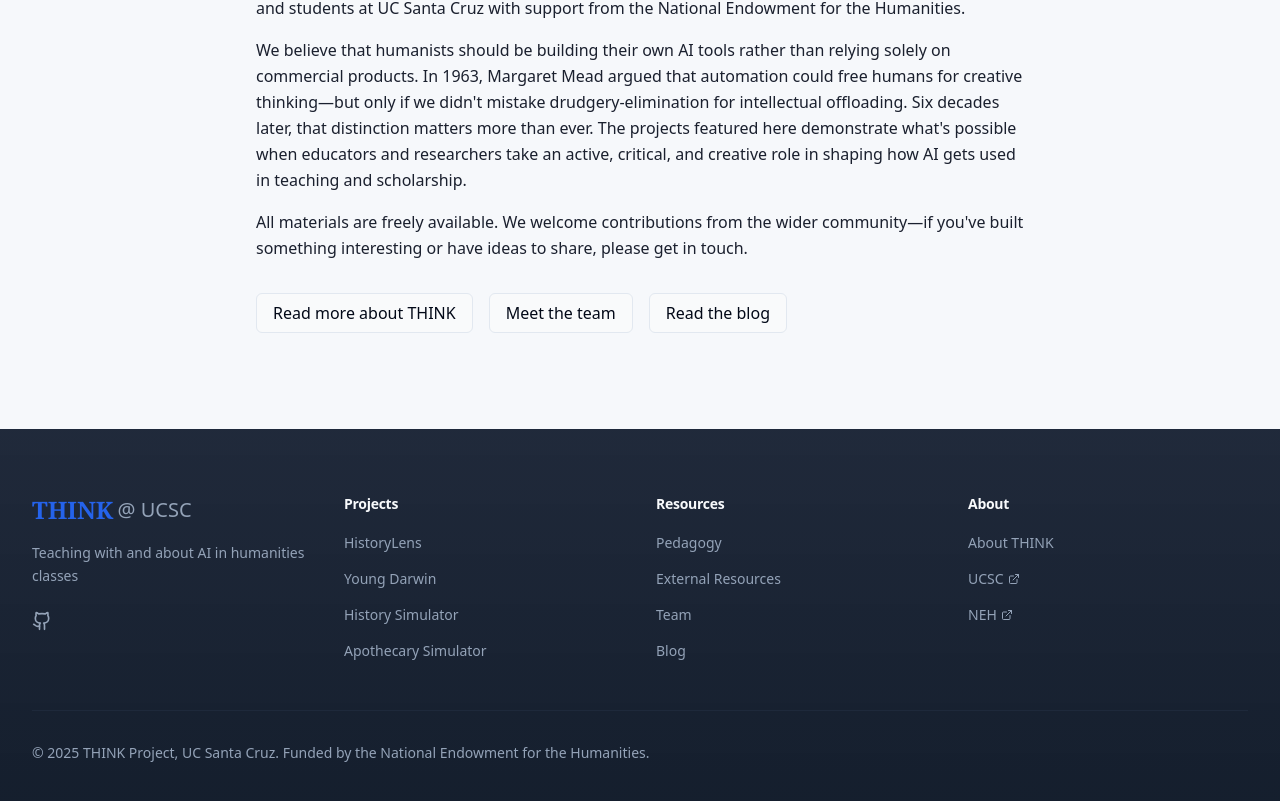
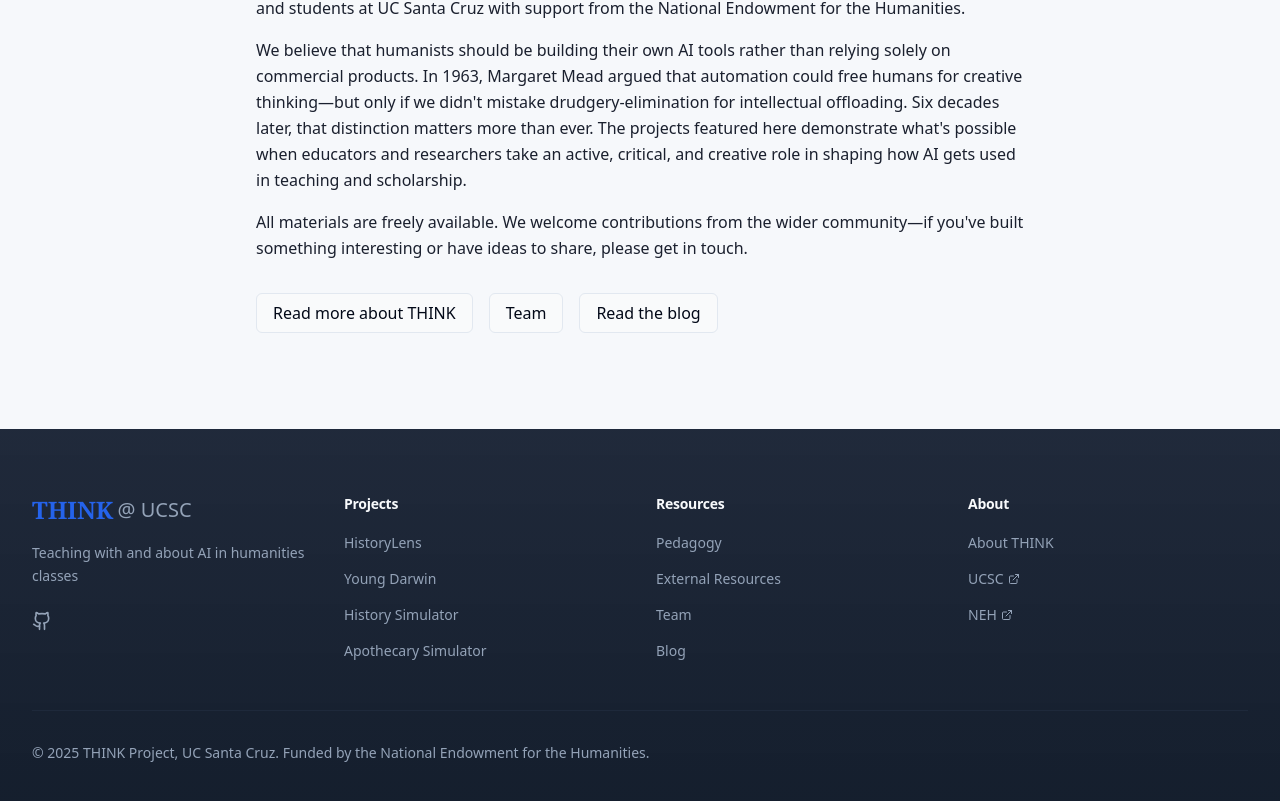
Before and after one commit to benjaminbreen/THINK, a Next.js app: page / in a window 1280 px wide. Shown: the part 2442-3243 px from the top of the page. Built offline with nearby package versions, Linux system fonts and the light colour scheme.

Commit message:
Change 'Meet the team' button to 'Team'

```diff
--- a/app/page.tsx
+++ b/app/page.tsx
@@ -364,7 +364,7 @@ export default function HomePage() {
               </Button>
               <Button asChild variant="outline">
                 <Link href="/team">
-                  Meet the team
+                  Team
                 </Link>
               </Button>
               <Button asChild variant="outline">
```
